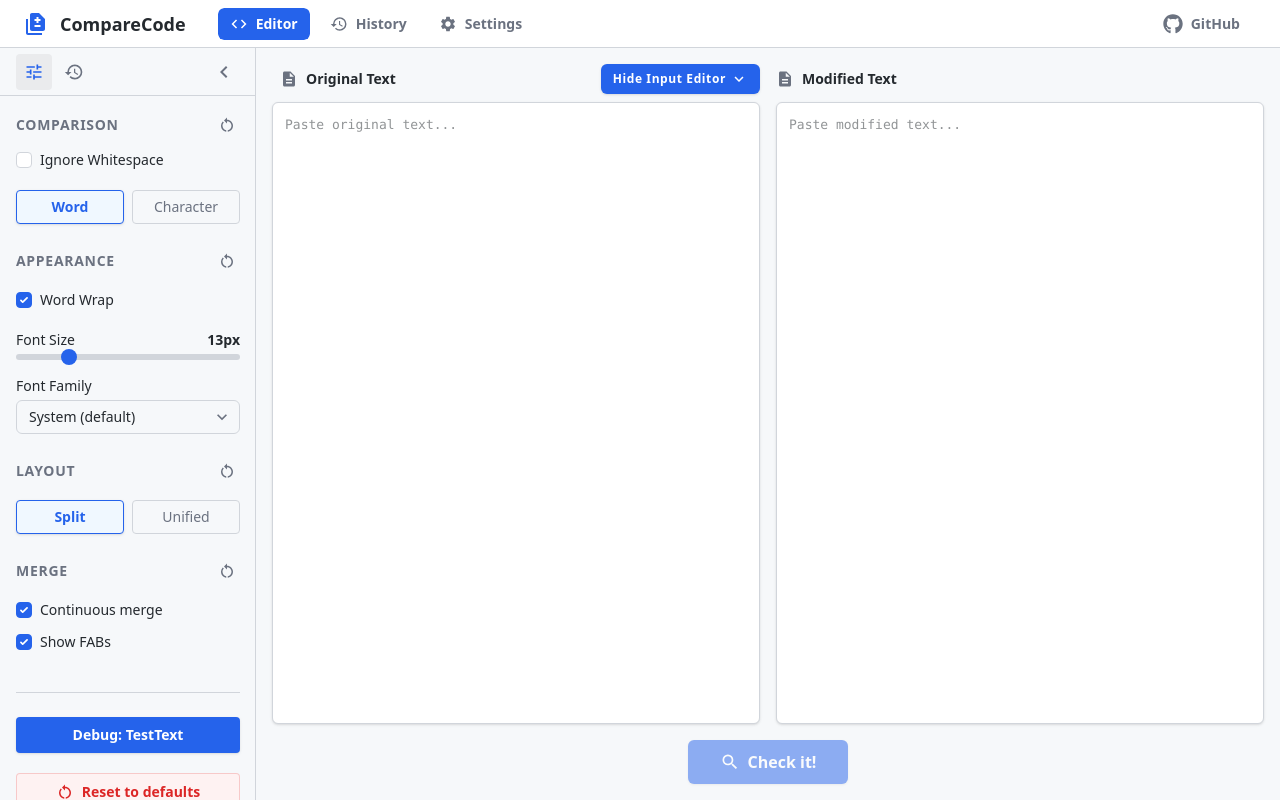
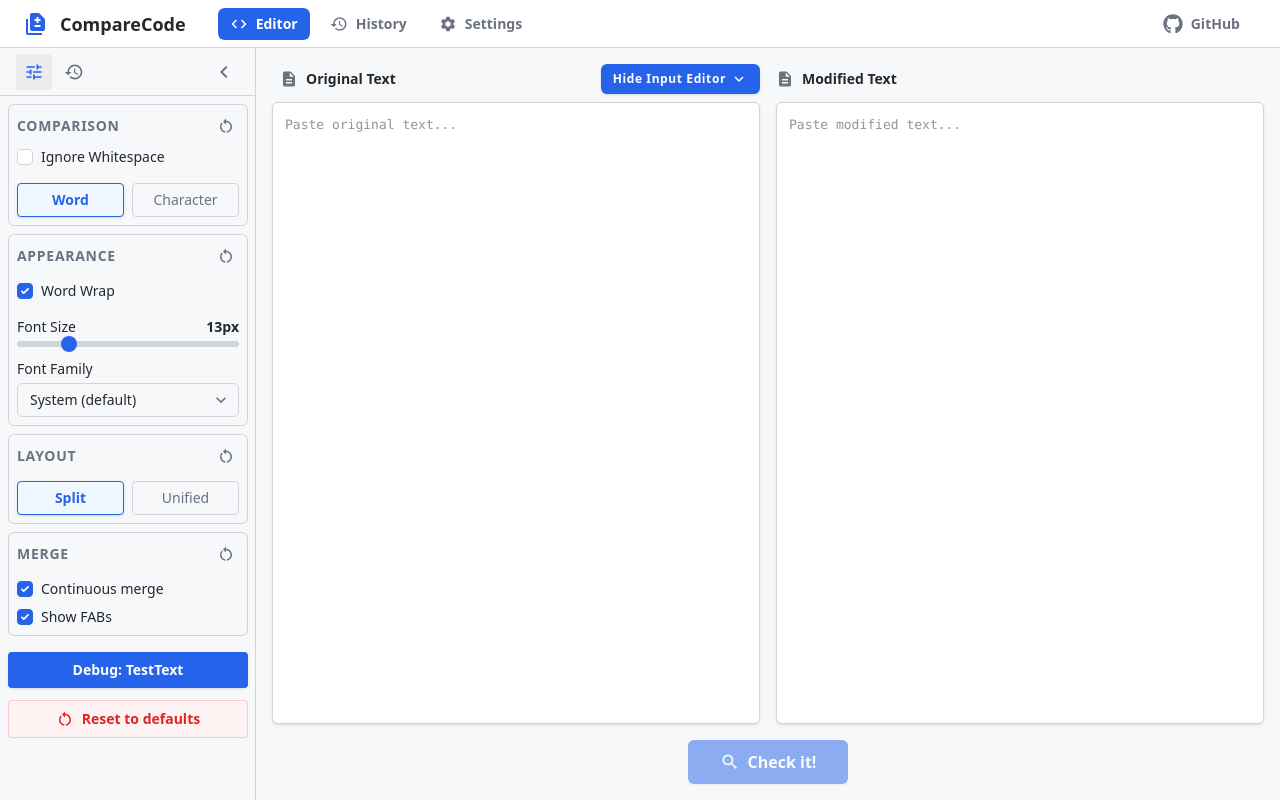
Before and after one commit to comparecode-web/comparecode-web, a Next.js app: page / in a window 1280 px wide. Built offline with nearby package versions, Linux system fonts and the light colour scheme.

Commit message:
fix: compact options panel section layout
Signed-off-by: Gabriel <60961939+gabrielfordevelopment@users.noreply.github.com>

```diff
--- a/components/editor/OptionsView.tsx
+++ b/components/editor/OptionsView.tsx
@@ -15,7 +15,7 @@ import { MdRestartAlt } from "react-icons/md";
 
 export function OptionsView() {
   return (
-    <div className="flex flex-col gap-6 p-4">
+    <div className="flex flex-col gap-2 p-2">
       <ComparisonSection />
       <AppearanceSection />
       <LayoutSection />
@@ -29,7 +29,7 @@ function ComparisonSection() {
   const { settings, updateSettings, resetSectionToDefaults } = useSettingsStore();
 
   return (
-    <div className="flex flex-col gap-3">
+    <div className="flex flex-col gap-2 rounded-md border border-border-default p-2">
       <div className="flex items-center justify-between">
         <h3 className="text-sm font-semibold text-text-secondary uppercase tracking-wider">Comparison</h3>
         <button
@@ -62,7 +62,7 @@ function AppearanceSection() {
   const { settings, updateSettings, resetSectionToDefaults } = useSettingsStore();
 
   return (
-    <div className="flex flex-col gap-3">
+    <div className="flex flex-col gap-2 rounded-md border border-border-default p-2">
       <div className="flex items-center justify-between">
         <h3 className="text-sm font-semibold text-text-secondary uppercase tracking-wider">Appearance</h3>
         <button
@@ -106,7 +106,7 @@ function LayoutSection() {
   const { settings, updateSettings, resetSectionToDefaults } = useSettingsStore();
 
   return (
-    <div className="flex flex-col gap-3">
+    <div className="flex flex-col gap-2 rounded-md border border-border-default p-2">
       <div className="flex items-center justify-between">
         <h3 className="text-sm font-semibold text-text-secondary uppercase tracking-wider">Layout</h3>
         <button
@@ -134,7 +134,7 @@ function MergeSection() {
   const { settings, updateSettings, resetSectionToDefaults } = useSettingsStore();
 
   return (
-    <div className="flex flex-col gap-3">
+    <div className="flex flex-col gap-2 rounded-md border border-border-default p-2">
       <div className="flex items-center justify-between">
         <h3 className="text-sm font-semibold text-text-secondary uppercase tracking-wider">Merge</h3>
         <button
@@ -174,7 +174,7 @@ function ActionSection() {
   };
 
   return (
-    <div className="flex flex-col gap-3 mt-4 border-t border-border-default pt-6">
+    <div className="mt-1 flex flex-col gap-1 pt-1">
       <button
         onClick={handleLoadTestData}
         className="w-full py-2 bg-accent-primary text-white hover:bg-accent-hover rounded text-sm font-semibold transition-all shadow-sm"
```
